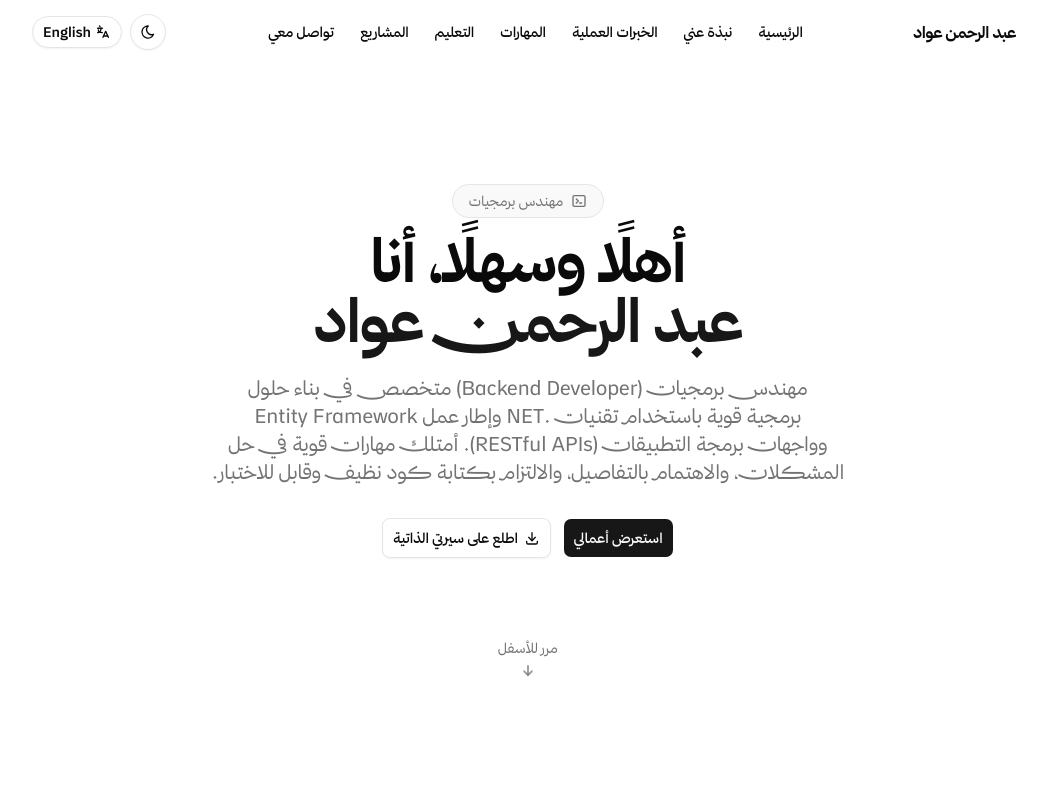
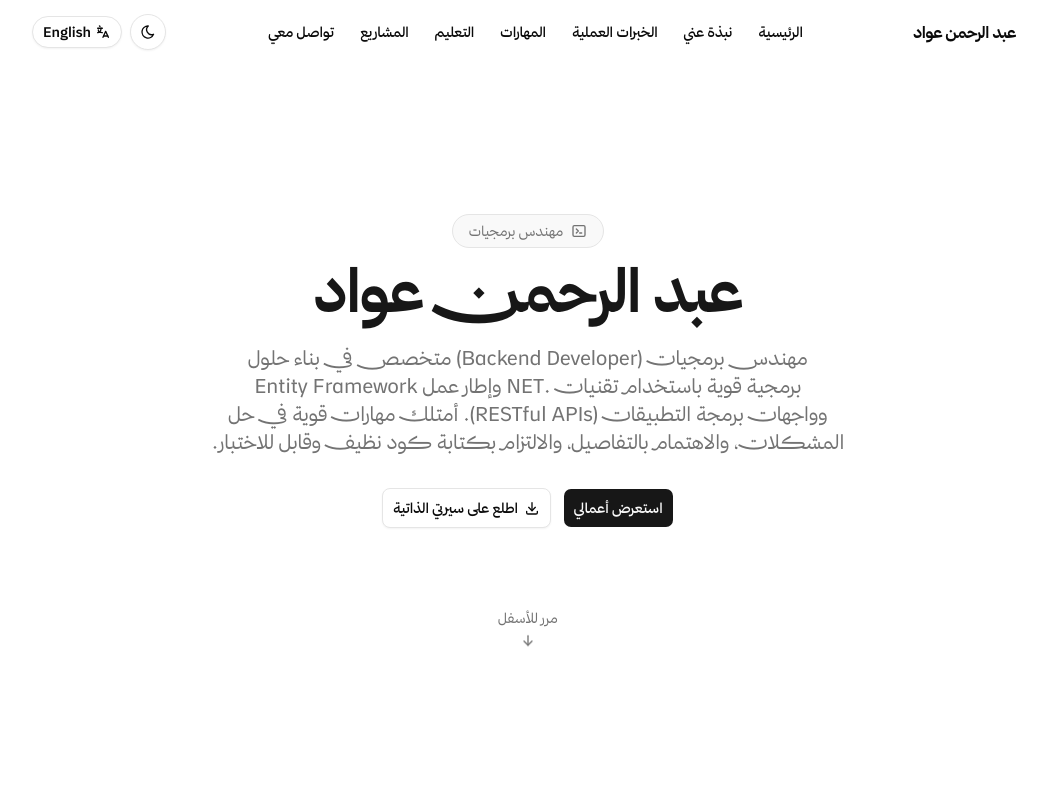
Before and after one commit to AbdoAwwad93/new_portfolio, a Next.js app: page / in a window 1280 px wide. Shown: the top 800 px of the page, without its empty margins (112-1159 px from the left). Built offline with nearby package versions, Linux system fonts and the light colour scheme.

Commit message:
removed home greeting

```diff
--- a/src/app/components/HomeSection.tsx
+++ b/src/app/components/HomeSection.tsx
@@ -13,7 +13,7 @@ export default function HomeSection() {
             <path d="M3 4m0 2a2 2 0 0 1 2 -2h14a2 2 0 0 1 2 2v12a2 2 0 0 1 -2 2h-14a2 2 0 0 1 -2 -2z"></path></svg>{t("home.title")}
         </div>
         <div className="hero-intro hero-intro-2">
-          <h1 className="thmanyah-swash text-4xl font-bold tracking-tight sm:text-5xl md:text-6xl">{t("home.greeting")}<br /><span className="text-primary">{t("home.name")}</span></h1>
+          <h1 className="thmanyah-swash text-4xl font-bold tracking-tight sm:text-5xl md:text-6xl"><span className="text-primary">{t("home.name")}</span></h1>
         </div>
         <p className="hero-intro hero-intro-3 thmanyah-swash mx-auto mt-6 max-w-2xl text-balance text-lg text-muted-foreground sm:text-xl">
           {t("home.intro")}
--- a/src/app/i18n/translations.ts
+++ b/src/app/i18n/translations.ts
@@ -14,7 +14,6 @@ export const translations: Record<string, { ar: string; en: string }> = {
   "theme.toggle": { ar: "تبديل المظهر", en: "Toggle Theme" },
 
   // Home
-  "home.greeting": { ar: "أهلًا وسهلًا، أنا", en: "Hello, I'm" },
   "home.name": { ar: "عبد الرحمن عواد", en: "Abdulrahman Awwad" },
   "home.title": { ar: "مهندس برمجيات", en: "Software Engineer" },
   "home.intro": {
```
